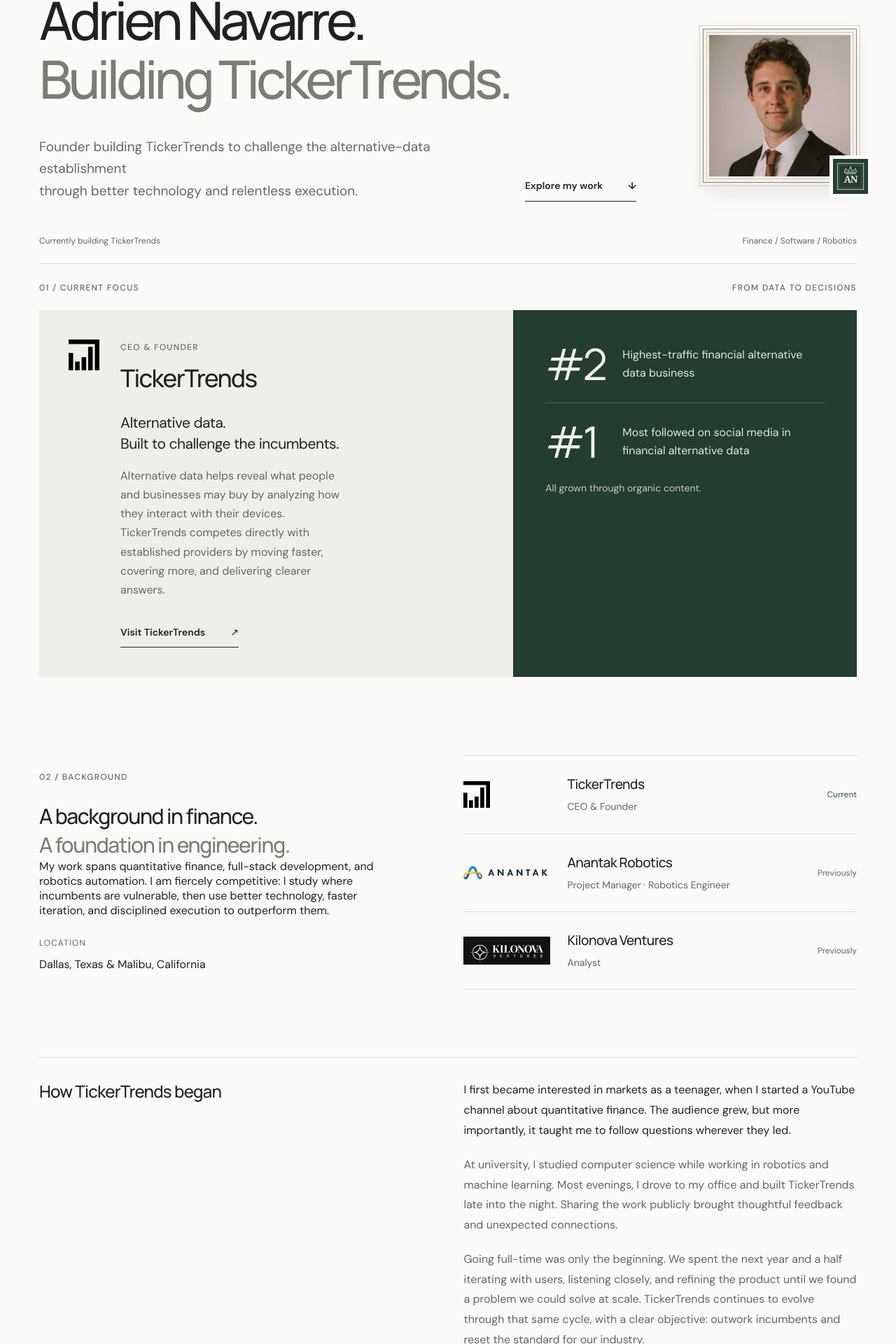
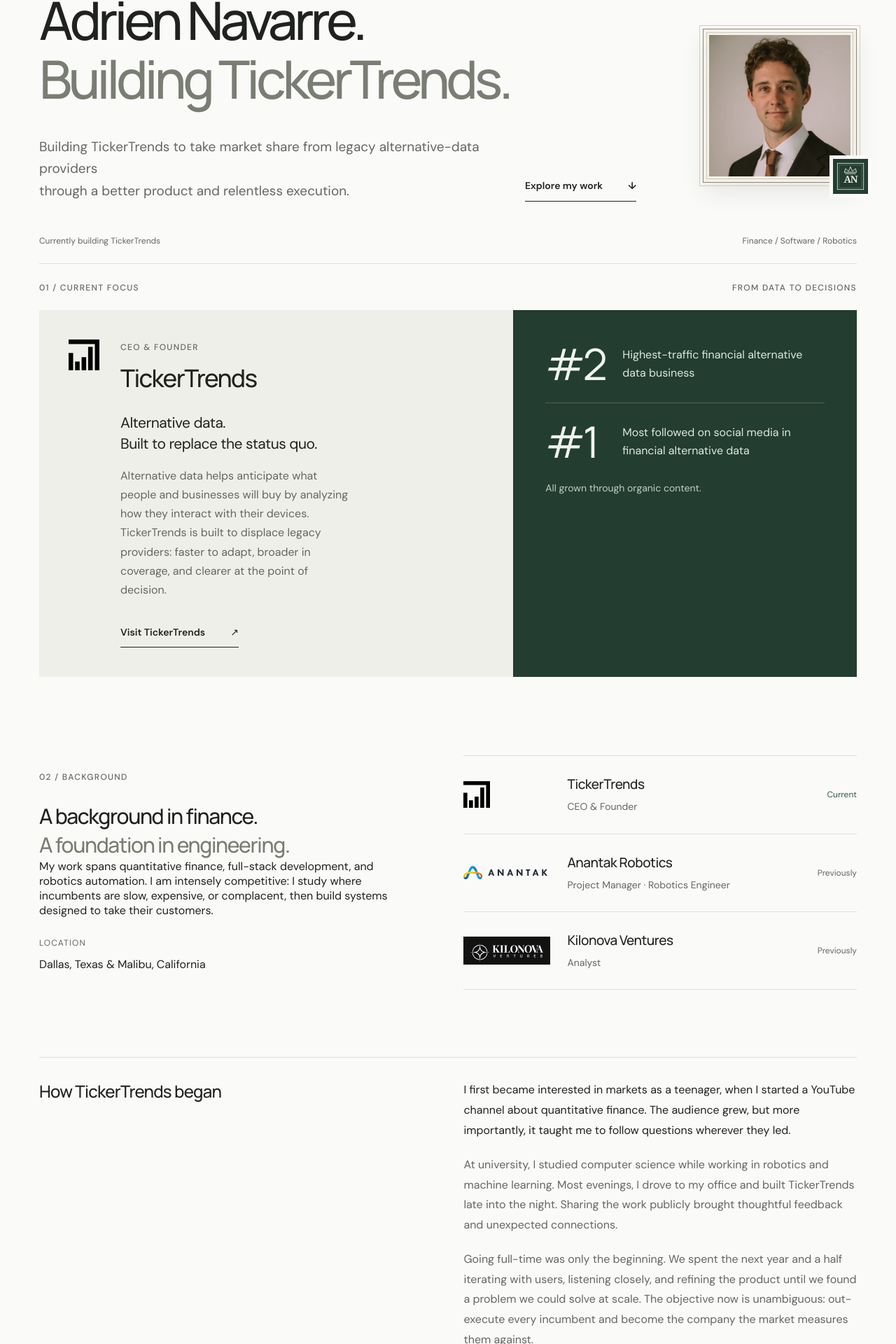
Before and after one commit to Crypto-Advisor/adrien.vc, a React (Create React App) app: page / in a window 1280 px wide. Shown: the part 202-2122 px from the top of the page at 70% size. Built offline with nearby package versions, Linux system fonts and the light colour scheme.

Commit message:
Sharpen competitive positioning

```diff
--- a/src/App.js
+++ b/src/App.js
@@ -42,7 +42,7 @@
               <span className="portrait-seal"><Monogram /></span>
             </div>
             <div className="hero-bottom">
-              <p>Founder building TickerTrends to challenge the alternative-data establishment<br className="desktop-break" /> through better technology and relentless execution.</p>
+              <p>Building TickerTrends to take market share from legacy alternative-data providers<br className="desktop-break" /> through a better product and relentless execution.</p>
               <a className="text-link" href="#work">Explore my work <span aria-hidden="true">↓</span></a>
             </div>
           </div>
@@ -57,8 +57,8 @@
               <div>
                 <p className="eyebrow">CEO & Founder</p>
                 <h2 id="work-title">TickerTrends</h2>
-                <p className="work-description">Alternative data.<br />Built to challenge the incumbents.</p>
-                <p className="supporting-copy">Alternative data helps reveal what people and businesses may buy by analyzing how they interact with their devices. TickerTrends competes directly with established providers by moving faster, covering more, and delivering clearer answers.</p>
+                <p className="work-description">Alternative data.<br />Built to replace the status quo.</p>
+                <p className="supporting-copy">Alternative data helps anticipate what people and businesses will buy by analyzing how they interact with their devices. TickerTrends is built to displace legacy providers: faster to adapt, broader in coverage, and clearer at the point of decision.</p>
                 <a className="text-link" href="https://tickertrends.io" target="_blank" rel="noopener noreferrer">Visit TickerTrends <Arrow /></a>
               </div>
             </div>
@@ -74,7 +74,7 @@
           <div className="background-intro">
             <p className="section-label">02 / Background</p>
             <h2 id="background-title">A background in finance.<br /><span>A foundation in engineering.</span></h2>
-            <p>My work spans quantitative finance, full-stack development, and robotics automation. I am fiercely competitive: I study where incumbents are vulnerable, then use better technology, faster iteration, and disciplined execution to outperform them.</p>
+            <p>My work spans quantitative finance, full-stack development, and robotics automation. I am intensely competitive: I study where incumbents are slow, expensive, or complacent, then build systems designed to take their customers.</p>
             <div className="profile-location"><span>Location</span><p>Dallas, Texas &amp; Malibu, California</p></div>
           </div>
           <div className="experience-list">
@@ -101,7 +101,7 @@
           <div className="story-copy">
             <p className="story-lede">I first became interested in markets as a teenager, when I started a YouTube channel about quantitative finance. The audience grew, but more importantly, it taught me to follow questions wherever they led.</p>
             <p>At university, I studied computer science while working in robotics and machine learning. Most evenings, I drove to my office and built TickerTrends late into the night. Sharing the work publicly brought thoughtful feedback and unexpected connections.</p>
-            <p>Going full-time was only the beginning. We spent the next year and a half iterating with users, listening closely, and refining the product until we found a problem we could solve at scale. TickerTrends continues to evolve through that same cycle, with a clear objective: outwork incumbents and reset the standard for our industry.</p>
+            <p>Going full-time was only the beginning. We spent the next year and a half iterating with users, listening closely, and refining the product until we found a problem we could solve at scale. The objective now is unambiguous: out-execute every incumbent and become the company the market measures them against.</p>
             <a className="text-link" href="https://www.thestockthoughts.com/p/a-conversation-with-adrien-navarre" target="_blank" rel="noopener noreferrer">Read the full conversation <Arrow /></a>
           </div>
         </section>
```
